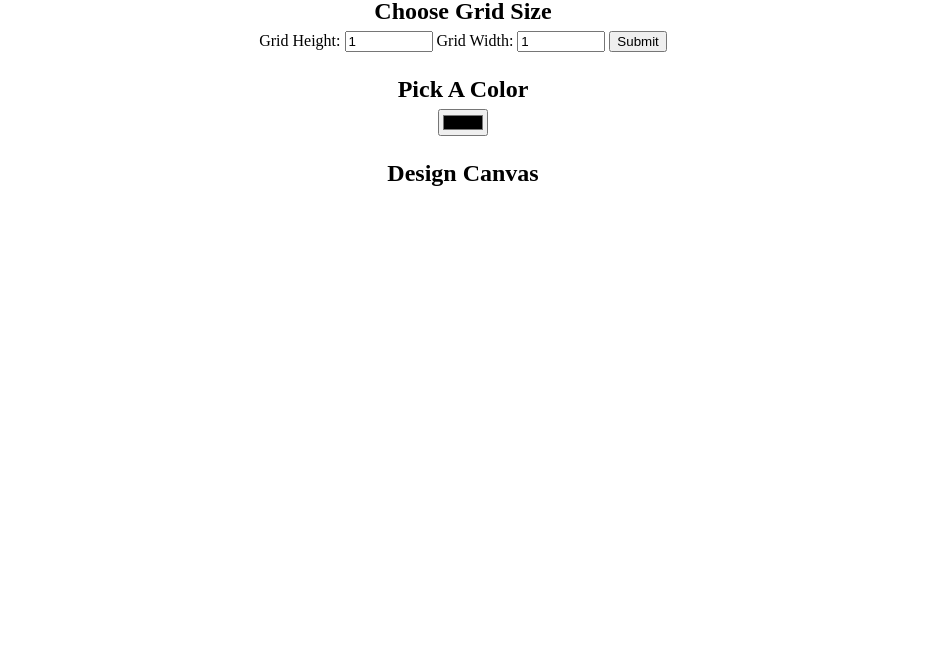
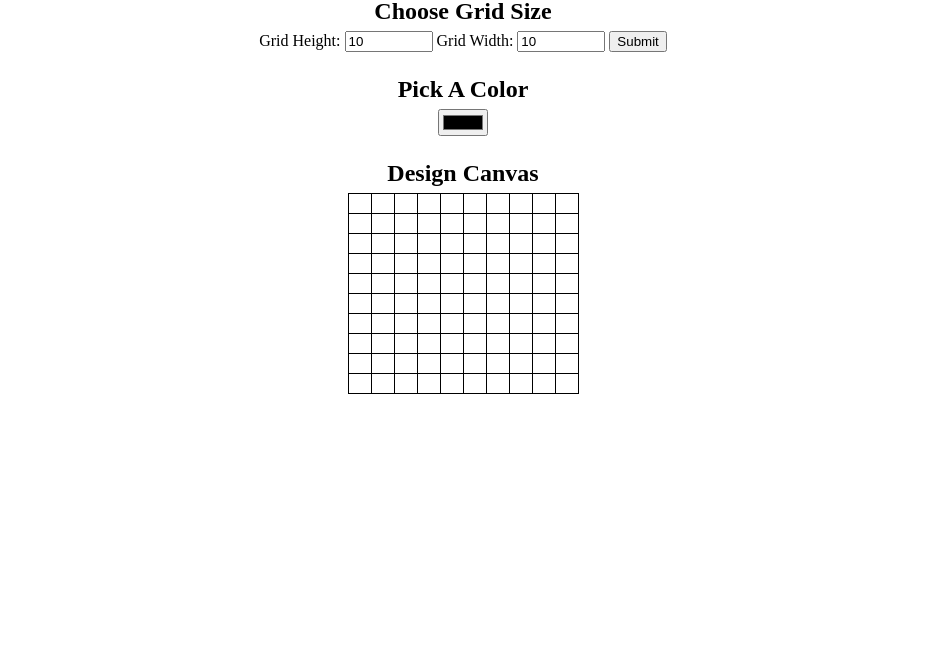
Before and after one commit to Nahov91/pam, a plain HTML site: page index.html in a window 1280 px wide. Shown: the part 139-800 px from the top of the page, without its empty margins (177-1106 px from the left). Drawn offline with nearby package versions, Linux system fonts and the light colour scheme.

Commit message:
Added variables of values, implemented makeGrid, which creates the canvas for PAM.Implemented color selector as well. Those functions are only operating with their default values for now.

```diff
--- a/designs.js
+++ b/designs.js
@@ -2,9 +2,24 @@
 // Select size input
 
 // When size is submitted by the user, call makeGrid()
+var gridHeight = document.getElementById('inputHeight').value;
+var gridWidth = document.getElementById('inputWidth').value;
+var color = document.getElementById('colorPicker').value;
 
 function makeGrid() {
+  for (var i = 0; i < gridHeight; i++) {
+    $('#pixel_canvas').append($('<tr></tr>'))
+  }
+    for (var i = 0; i < gridWidth; i++) {
+      $('tr').append($('<td></td>'))
+    }
+}
 
-// Your code goes here!
+$('submit').on('click', makeGrid());
 
-}
+$('td').on('click', function() {
+  $(this).bgColor = color;
+});
+console.log(gridWidth);
+console.log(gridHeight);
+console.log(color);
--- a/index.html
+++ b/index.html
@@ -6,15 +6,15 @@
     <link rel="stylesheet" href="styles.css">
 </head>
 <body>
-    <h1>Lab: Pixel Art Maker</h1>
+    <h1>Pixel Art Maker</h1>
 
     <h2>Choose Grid Size</h2>
     <form id="sizePicker">
         Grid Height:
-        <input type="number" id="input_height" name="height" min="1" value="1">
+        <input type="number" id="inputHeight" name="height" min="1" value="10">
         Grid Width:
-        <input type="number" id="input_width" name="width" min="1" value="1">
-        <input type="submit">
+        <input type="number" id="inputWidth" name="width" min="1" value="10">
+        <input type="submit" id="canvasSubmit">
     </form>
 
     <h2>Pick A Color</h2>
@@ -23,6 +23,8 @@
     <h2>Design Canvas</h2>
     <table id="pixel_canvas"></table>
 
+    <script src="https://ajax.googleapis.com/ajax/libs/jquery/3.2.1/jquery.min.js"></script>
     <script src="designs.js"></script>
+
 </body>
 </html>
--- a/styles.css
+++ b/styles.css
@@ -25,6 +25,7 @@ td {
 table {
     border-collapse: collapse;
     margin: 0 auto;
+    max-width: 80%;
 }
 
 tr {
```
